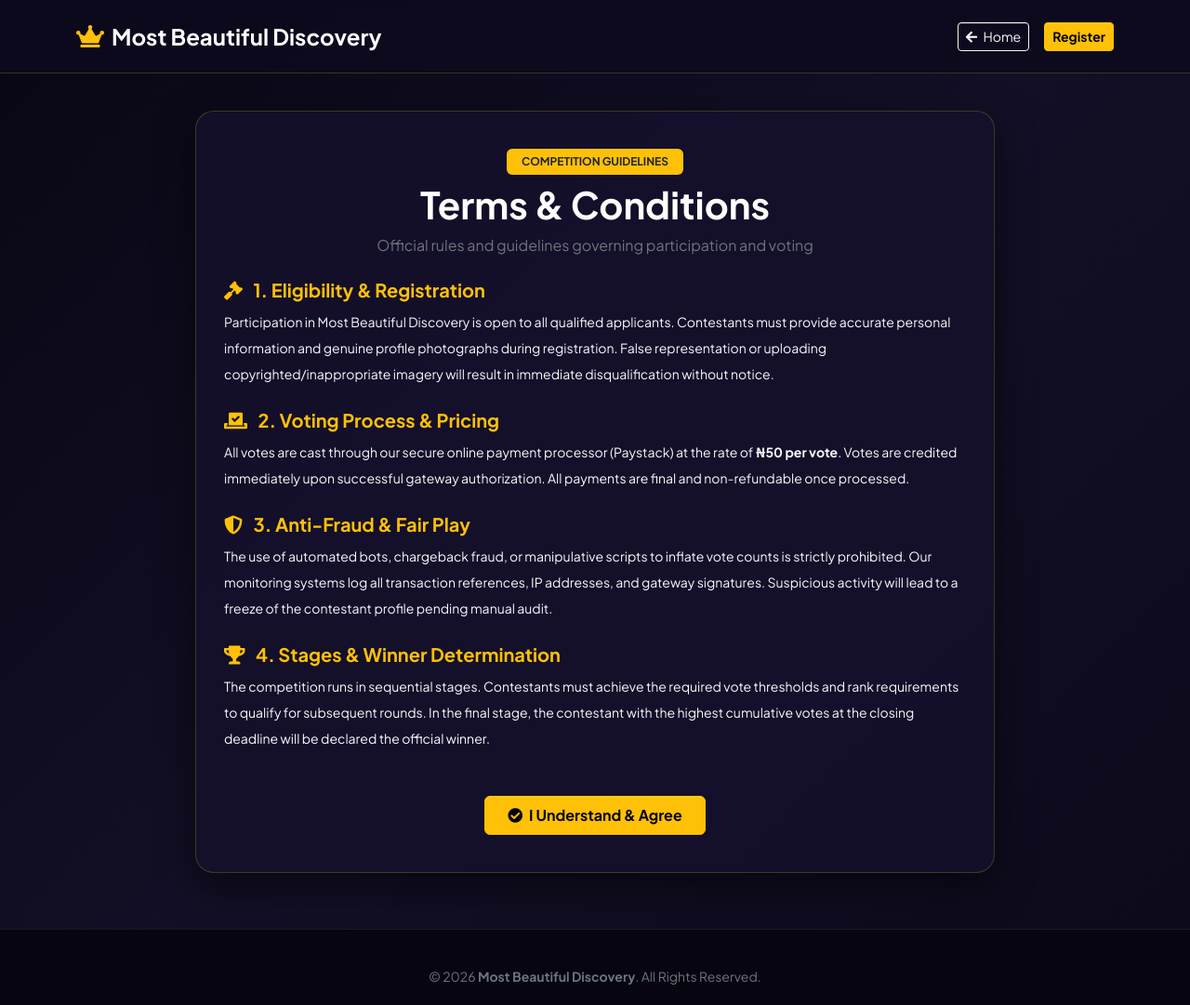
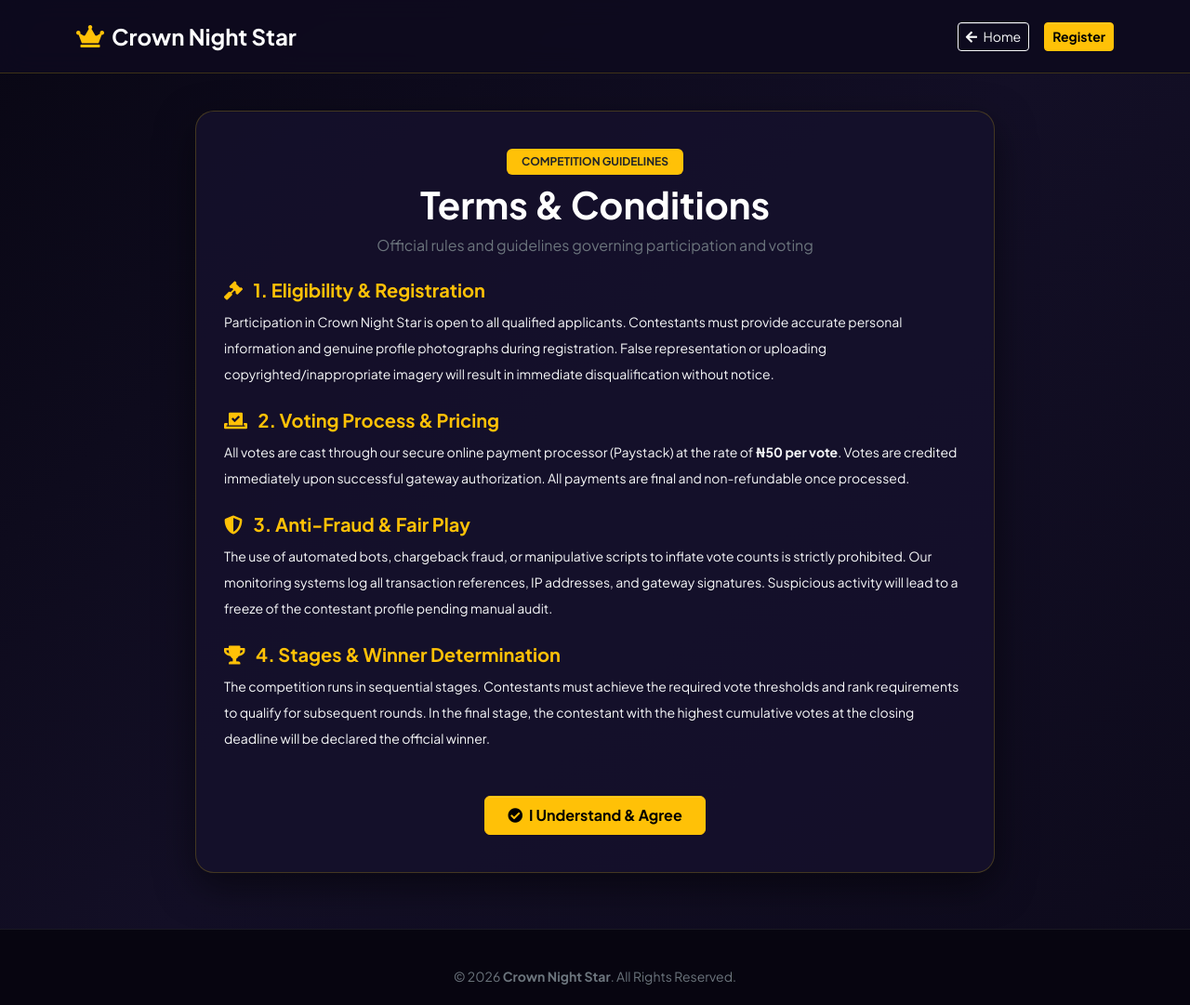
Before and after one commit to wajobusiness/votingwebsite, a PHP site: page /terms.php in a window 1280 px wide. Shown: the whole page at 93% size. Run offline with PHP 8.4, Linux system fonts and the light colour scheme; data comes from the database, SQL or seed files in the repository.

Commit message:
Update brand name to Crown Night Star across all views and settings

```diff
--- a/Contest Voting Script/about-us.php
+++ b/Contest Voting Script/about-us.php
@@ -1,7 +1,7 @@
 <?php
 require_once __DIR__ . '/config.php';
 
-$siteTitle = Settings::get('site_title', 'Most Beautiful Discovery');
+$siteTitle = Settings::get('site_title', 'Crown Night Star');
 $isRegistrationOpen = Settings::isRegistrationOpen();
 $stageName = Settings::getCurrentStage();
 ?>
--- a/Contest Voting Script/contact-us.php
+++ b/Contest Voting Script/contact-us.php
@@ -1,7 +1,7 @@
 <?php
 require_once __DIR__ . '/config.php';
 
-$siteTitle = Settings::get('site_title', 'Most Beautiful Discovery');
+$siteTitle = Settings::get('site_title', 'Crown Night Star');
 $supportEmail = Settings::get('support_email', 'hello@theusersportal.cloud');
 $supportPhone = Settings::get('support_phone', '09067619370');
 $isRegistrationOpen = Settings::isRegistrationOpen();
--- a/Contest Voting Script/index.php
+++ b/Contest Voting Script/index.php
@@ -10,7 +10,7 @@ $isRegistrationOpen = Settings::isRegistrationOpen();
 $isVotingOpen = Settings::isVotingOpen();
 $votePrice = Settings::getVotePrice();
 $currencySymbol = Settings::getCurrencySymbol();
-$siteTitle = Settings::get('site_title', 'Most Beautiful Discovery');
+$siteTitle = Settings::get('site_title', 'Crown Night Star');
 $siteTagline = Settings::get('site_tagline', 'Most Anticipated Online Contest');
 
 // 2. Fetch Latest Active Hero Banner
--- a/Contest Voting Script/profile.php
+++ b/Contest Voting Script/profile.php
@@ -38,7 +38,7 @@ foreach ($allUsers as $row) {
     }
 }
 
-$siteTitle = Settings::get('site_title', 'Most Beautiful Discovery');
+$siteTitle = Settings::get('site_title', 'Crown Night Star');
 $currentStage = Settings::getCurrentStage();
 $competitionEndTime = Settings::getCompetitionEndTime();
 $isVotingOpen = Settings::isVotingOpen();
--- a/Contest Voting Script/schema_modernized.sql
+++ b/Contest Voting Script/schema_modernized.sql
@@ -20,7 +20,7 @@ CREATE TABLE IF NOT EXISTS `settings` (
 
 -- Seed default settings
 INSERT INTO `settings` (`name`, `value`) VALUES
-('site_title', 'Most Beautiful Discovery'),
+('site_title', 'Crown Night Star'),
 ('site_tagline', 'Most Anticipated Online Contest'),
 ('currency_symbol', '₦'),
 ('currency_code', 'NGN'),
--- a/Contest Voting Script/terms.php
+++ b/Contest Voting Script/terms.php
@@ -1,7 +1,7 @@
 <?php
 require_once __DIR__ . '/config.php';
 
-$siteTitle = Settings::get('site_title', 'Most Beautiful Discovery');
+$siteTitle = Settings::get('site_title', 'Crown Night Star');
 $votePrice = Settings::getVotePrice();
 $currencySymbol = Settings::getCurrencySymbol();
 $isRegistrationOpen = Settings::isRegistrationOpen();
```
Also changed, not shown: 2 other files.
